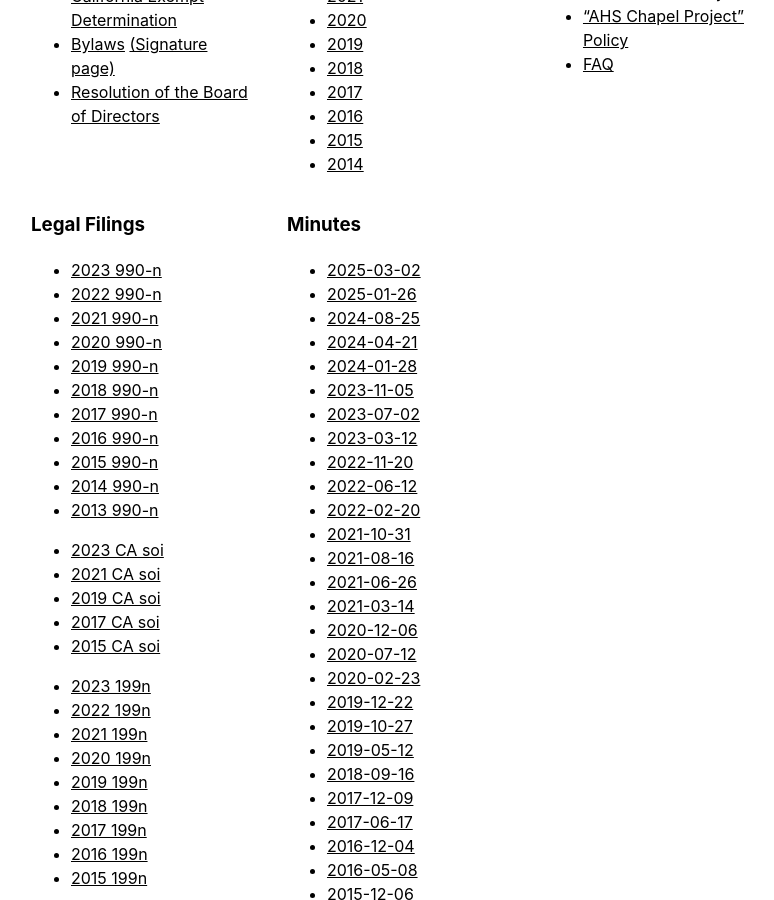
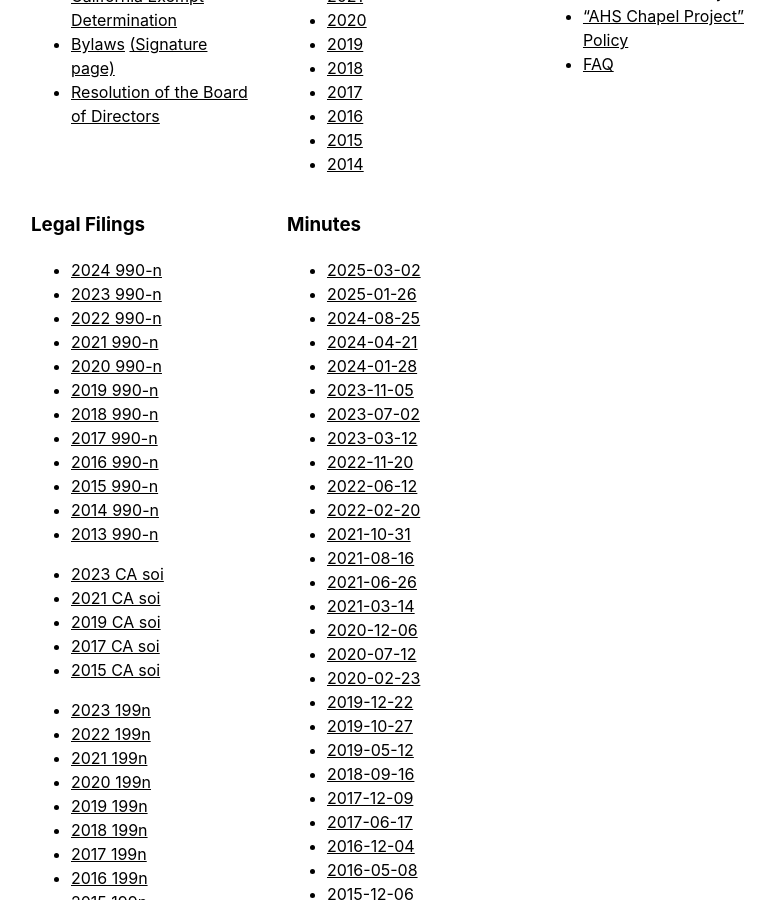
Before and after one commit to ahsef/ahsef.github.io, a Jekyll site: the page built from _pages/about.html, in a window 1280 px wide and 900 px high, scrolled down 3568 px. Shown: the whole window, without its empty margins (241-1015 px from the left). Built offline with Jekyll 4.4.1, drawn with Linux system fonts in a browser that asks for light colours.

Commit message:
Add 2024-990-n

```diff
--- a/_pages/about.html
+++ b/_pages/about.html
@@ -322,6 +322,7 @@
     <div class="w3-container w3-third">
         <h3>Legal Filings</h3>
         <ul>
+            <li><a href="/filings/2024-990-n.pdf">2024 990-n</a></li>
             <li><a href="/filings/2023-990-n.pdf">2023 990-n</a></li>
             <li><a href="/filings/2022-990-n.pdf">2022 990-n</a></li>
             <li><a href="/filings/2021-990-n.pdf">2021 990-n</a></li>
```
Also changed, not shown: 2 other files.
